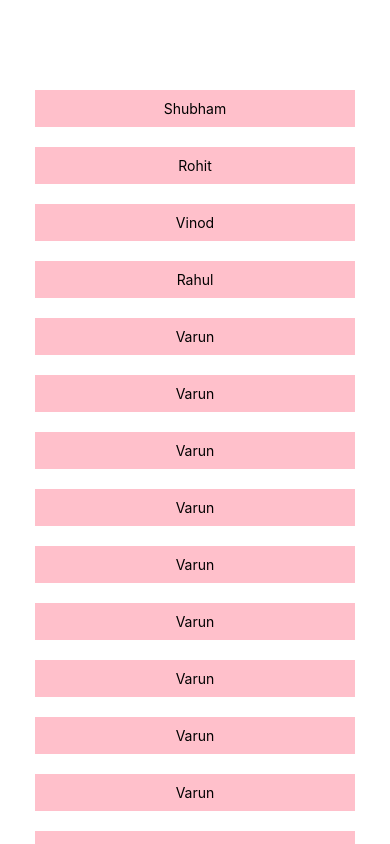
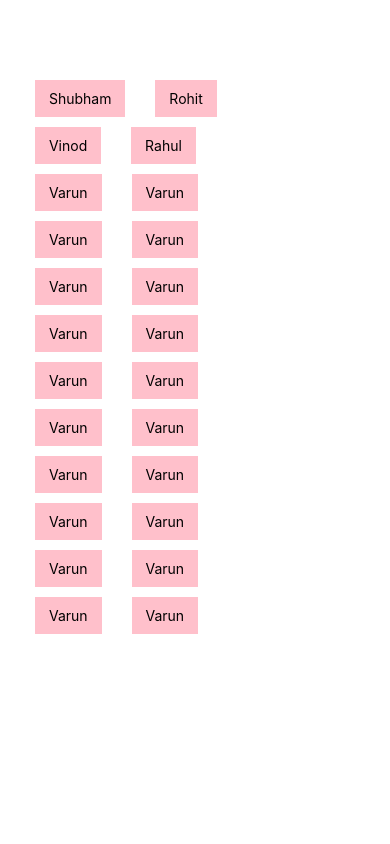
Before and after one commit to SkilletElveti/ReactNativeTutorial, a React Native app: screen / in a window 390 px wide. Built offline with nearby package versions, Linux system fonts and the light colour scheme.

Commit message:
- Added columns to the list

```diff
--- a/App.js
+++ b/App.js
@@ -40,8 +40,9 @@ export default function App() {
 
   return (
     <View style={styles.container}>
-
     <FlatList
+      numColumns={2}
+      keyExtractor={(item) => item.key}
       data={peoples}
       renderItem={({item}) => (
         <Text style={styles.item}> {item.name} </Text>
@@ -93,6 +94,8 @@ const styles = StyleSheet.create({
     marginRight:15,
     padding:10,
     backgroundColor: 'pink',
+    marginHorizontal: 10,
+    marginTop:10,
     textAlign: 'center'
     }
 });
```
